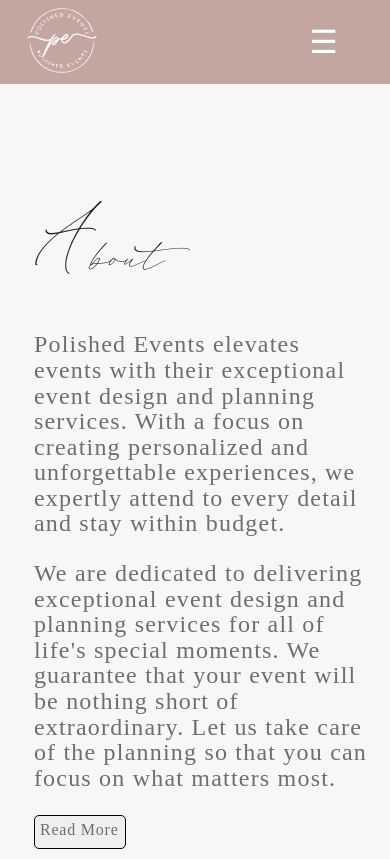
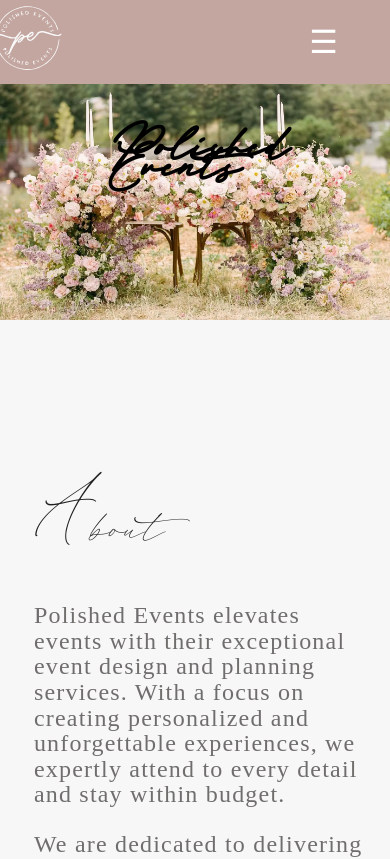
Before and after one commit to OhDangBro/PolishedEvents, a React (Create React App) app: page / in a window 390 px wide. Shown: the top 859 px of the page. Built offline with nearby package versions, Linux system fonts and the light colour scheme.

Commit message:
finished

```diff
--- a/src/App.js
+++ b/src/App.js
@@ -19,10 +19,10 @@
       return <LandingPage currentPage={currentPage} handleClick={handlePageChange}/>;
     }
     if (currentPage === "About") {
-      return <AboutPage handleClick={handlePageChange} />;
+      return <AboutPage />;
     }
     if (currentPage === "Services") {
-      return <ServicesPage handleClick={handlePageChange} />;
+      return <ServicesPage />;
     }
     if (currentPage === "Contact") {
       return <ContactPage />;
--- a/src/components/about/index.js
+++ b/src/components/about/index.js
@@ -1,6 +1,6 @@
 import React from "react";
 import PolishedAbout from "../../assets/images/PolishedAbout.jpeg"
-const About = ({handleClick}) => {
+const About = () => {
   return (
 
 <div id="About"  style={{ display: "flex", alignItems: "center" }}>
@@ -15,7 +15,7 @@
     <p style={{ fontSize: "1rem", fontFamily: "regularFont", width: "100%", lineHeight: "1.6rem", letterSpacing: ".05em", color: "#706d6d" }}>
       We are dedicated to delivering exceptional event design and planning services for all of life's special moments. We guarantee that your event will be nothing short of extraordinary. Let us take care of the planning so that you can focus on what matters most.
     </p>
-    <button style={{
+    <span style={{
   fontSize: "1rem",
   textAlign: "center",
   fontFamily: "regularFont",
@@ -30,9 +30,10 @@
   paddingRight: "5px",
   borderRadius: "5px",
   width: "13.5%"
-}} >
+}}
+>
   Read More
-</button>
+</span>
   </div>
   <div style={{ flex: 1, padding: "10px", height: "100%" }}>
     <img src={PolishedAbout} alt="Event Planning, Big Event" style={{ width: "100%", boxShadow: "80px -80px 0px 0 #C3A6A0" }} />
--- a/src/components/aboutPage/index.js
+++ b/src/components/aboutPage/index.js
@@ -3,7 +3,7 @@
 import { Container } from "@mui/system";
 import CssBaseline from '@mui/material/CssBaseline';
 
-const AboutPage = () => {
+const AboutPage = ({handleClick}) => {
   return (
     <React.Fragment>
     <CssBaseline />
--- a/src/components/columns/index.js
+++ b/src/components/columns/index.js
@@ -6,7 +6,7 @@
 import Box from '@mui/material/Box';
 import Container from '@mui/material/Container';
 
-const ThreeColumns = () => {
+const ThreeColumns = ({handleClick}) => {
     return (
       <React.Fragment>
       <CssBaseline />
--- a/src/components/contact/index.js
+++ b/src/components/contact/index.js
@@ -4,7 +4,7 @@
 import EmailIcon from '@mui/icons-material/Email';
 import LocalPhoneIcon from '@mui/icons-material/LocalPhone';
 
-const Contact = () => {
+const Contact = ({handleClick}) => {
   return (
  <div id="Contact" style={{ display: "flex" }}>
   <div style={{ flex: 1, padding: "10px" }}>
@@ -39,7 +39,10 @@
   paddingRight: "5px",
   borderRadius: "5px",
   width: "13.5%"
-}} >
+}}
+onClick={() => { handleClick('Contact');}}
+
+>
   Contact Us
 </button>
   </div>
--- a/src/components/hero/index.js
+++ b/src/components/hero/index.js
@@ -14,17 +14,17 @@
   }, [index, images.length]);
 
   return (
-    <div style={{ position: 'relative', paddingBottom: '35%', overflow: 'hidden' }}>
+    <div  id="Hero" style={{ position: 'relative', paddingBottom: '35%', overflow: 'hidden' }}>
       <img
-      className="heroImage"
+     className="heroImage"
         src={images[index]}
         alt="Slide"
         style={{ position: 'absolute', top: "100px", bottom: 0, left: 0, right: 0, width: '100%', height: '100%', transform: 'scale(1)', transition: 'opacity 1s',
       }}
       />
-      <div style={{ position: 'absolute', top: '50%', left: '50%', transform: 'translate(-50%, -50%)', marginRight: "10%" }}>
+      <div className="heroLayout" style={{ position: 'absolute', top: '50%', left: '50%', transform: 'translate(-50%, -50%)', marginRight: "10%" }}>
         <div style={{ display: 'flex', justifyContent: 'center', alignItems: 'center', height: '100%' }}>
-          <div style={{paddingBottom: "250px"}}>
+          <div className="heroNoPadding" style={{paddingBottom: "250px"}}>
             <h2 className="heroBigText" style={{ marginBottom: "25%", fontSize: "10rem", fontStyle: "italic", fontFamily: "cursiveFont", fontWeight: "lighter", margin: 0, lineHeight: "1.3rem", paddingBottom: "40px", color: 'white'  }}>Polished Events</h2>
             <p className="heroSmallText" style={{  fontFamily: "regularFont", marginTop: "10", width: "90%", lineHeight: "1.6rem", fontSize: "1.3rem", letterSpacing: ".05em", color: "#fff", textAlign: 'center' }}>Experience the epitome of sophistication with Polished Events - elevating your events to the next level</p>
           </div>
--- a/src/components/service/index.js
+++ b/src/components/service/index.js
@@ -1,7 +1,7 @@
 import React from "react";
 import PolishedThree from "../../assets/images/30birthday.JPG"
 
-const Services = () => {
+const Services = ({handleClick}) => {
   return (
     <div id="Service" style={{ display: "flex", alignItems: "center", justifyContent: "center" }}>
       <div className="my-cool-item" style={{ flex: 1, padding: "10px" }}>
@@ -54,7 +54,9 @@
   paddingRight: "5px",
   paddingLeft: "5px",
   marginLeft: "32%"
-}} >
+}}
+
+>
   View More
 </button>
       </div>
--- a/src/index.css
+++ b/src/index.css
@@ -84,7 +84,9 @@
 
   .navIcon {
     margin: 0 !important;
-    left: 0 !important
+    left: 0 !important;
+    margin-left: -22% !important;
+    padding-bottom: 3%;
   }
   }
 
@@ -161,9 +163,44 @@
   }
 
 
+/* /////////////////////hero//////////////// */
+
+.heroImage {
+  position: relative !important;
+  box-shadow: none !important;
+  margin-top: 0 !important;
+  width: 100vw;
+  height: auto;
+  top: 60px !important;
+}
+
+.heroLayout {
+  position: relative;
+}
+
+.heroBigText {
+  padding-top: 20%;
+  padding: 0 !important;
+ font-size: 70px !important;
+ width: 200%;
+ margin: 0 !important;
+ padding-right: 42% !important;
+ padding-bottom: 90px !important;
+ color: black !important;
+ font-weight: 600 !important;
+}
+
+.heroSmallText {
+display: none;
+
+
+}
 
 
 
+.heroNoPadding {
+  padding-bottom: 0px !important;
+}
 
 
   /* ///////service //////////// */
```
